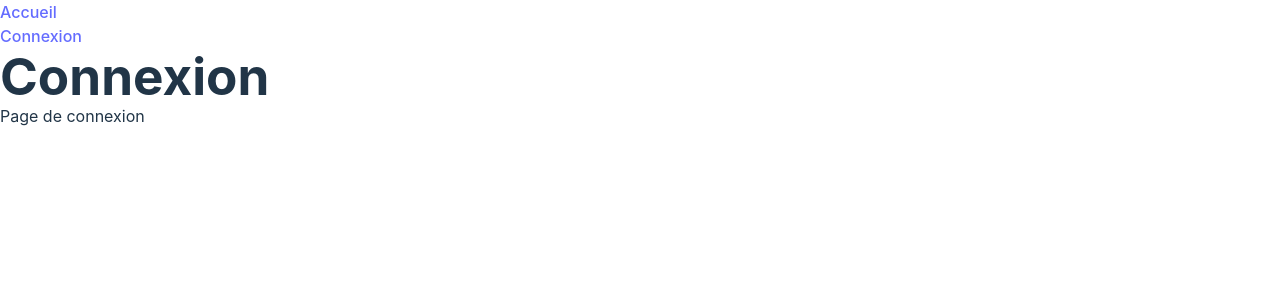
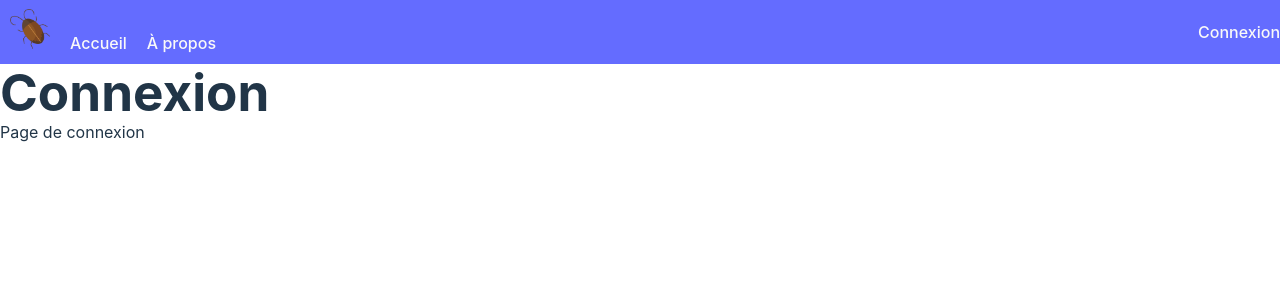
Before and after one commit to MaxThaUnicorn/club-cockroach, a React (Vite) app: page /connexion in a window 1280 px wide. Shown: the top 300 px of the page. Built offline with nearby package versions, Linux system fonts and the light colour scheme.

Commit message:
début de nav

```diff
--- a/src/App.tsx
+++ b/src/App.tsx
@@ -5,6 +5,7 @@ import Accueil from './pages/Accueil';
 import Connexion from './pages/Connexion';
 import Page404 from './pages/Page404';
 import Propos from './pages/propos';
+import cockroachImg from './assets/img/cockroach.png';
 
 const App: React.FC = () => {
   const location = useLocation();
@@ -12,11 +13,13 @@ const App: React.FC = () => {
 
   return (
     <div className='h-100 flex-column'>
-      <nav style={{ display: pageAccueil ? 'none' : 'block' }}>
-        <ul>
-          <li><Link to="/">Accueil</Link></li>
-          <li><Link to="/connexion">Connexion</Link></li>
-        </ul>
+      <nav style={{ display: pageAccueil ? 'none' : 'flex' }}>
+        <div>
+          <Link to="/"><img src={cockroachImg} alt="icone" /></Link>
+          <Link to="/">Accueil</Link>
+          <Link to="/propos">À propos</Link>
+        </div>
+          <Link to="/connexion">Connexion</Link>
       </nav>
 
       <Routes>
--- a/src/index.css
+++ b/src/index.css
@@ -20,11 +20,11 @@
 
 a {
   font-weight: 500;
-  color: #646cff;
+  color: #f9f9f9;
   text-decoration: inherit;
 }
 a:hover {
-  color: #535bf2;
+  color: #FFD700;
 }
 
 body {
@@ -93,6 +93,23 @@ button:focus-visible {
   flex-grow: 1;
 }
 
+/* nav */
+
+nav{
+  justify-content: space-between;
+  align-items: center;
+  height: 8vh;
+  background-color: #646cff;
+}
+
+nav div a {
+  margin: 10px;
+}
+
+nav img {
+  width: 40px;
+}
+
 /* Page d'accueil */
 
 .Accueil {
@@ -140,5 +157,4 @@ button:focus-visible {
 
 .Accueil a:hover {
   border: 2px solid #FFD700;
-  color: #FFD700;
 }
```
